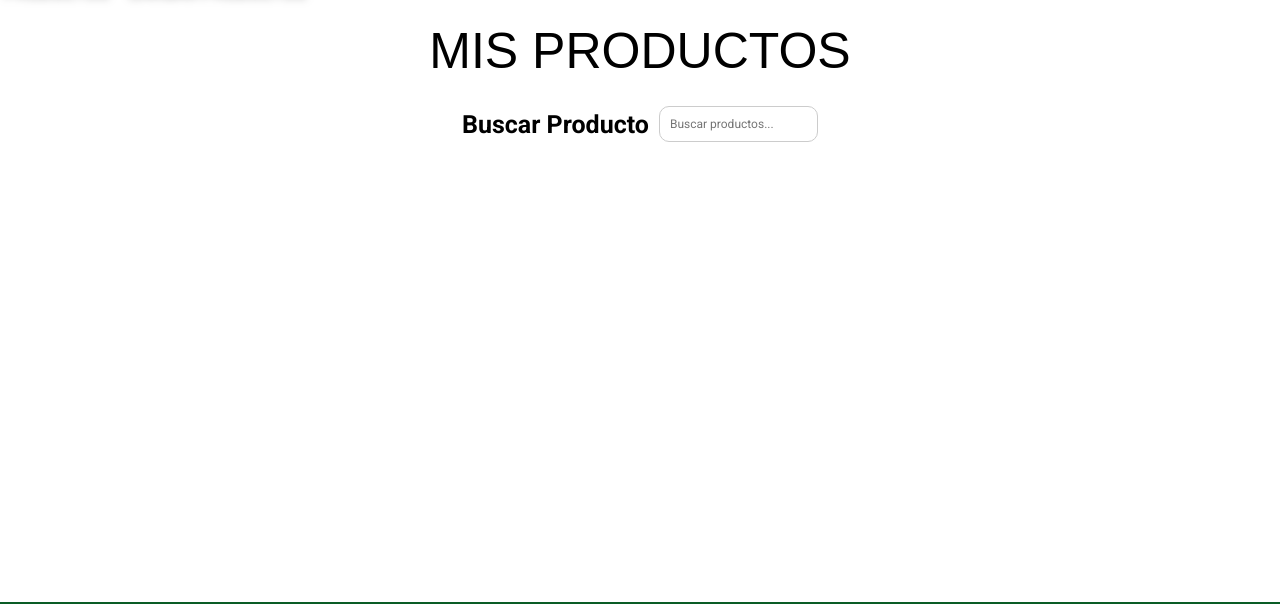
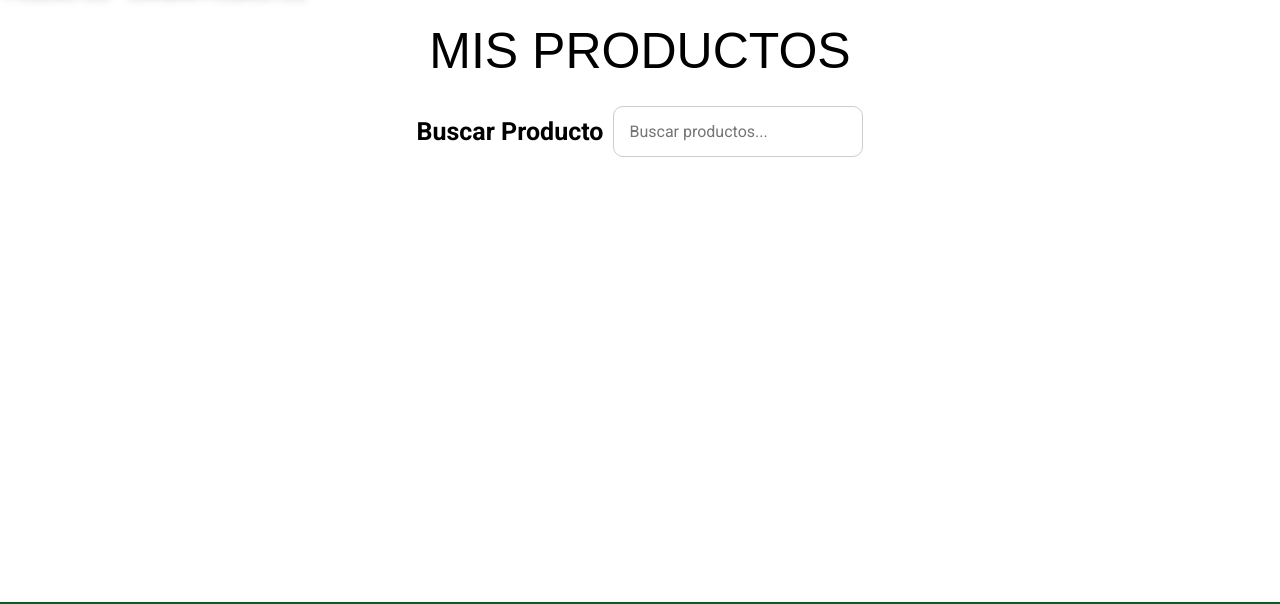
Before and after one commit to FraNkoRasia/Challenge--ALURAGEEK, a website with bundled scripts: page index.html in a window 1280 px wide. Shown: the part 101-705 px from the top of the page. Built offline with nearby package versions, Linux system fonts and the light colour scheme; no server answers; files whose address does not match are found by name; a web font is replaced by a local one.

Commit message:
algunos cambios de tamaño de fonts y largo de input

```diff
--- a/Css/style.css
+++ b/Css/style.css
@@ -405,10 +405,8 @@ h3 {
 
     .buscar input {
         padding: 0.8rem;
-    }
-
-    .campo-busqueda {
-        font-size: 1.6rem;
+        width: 20rem;
+        font-size: 1.5rem;
     }
 
     .no-productos {
@@ -459,7 +457,9 @@ h3 {
         }
 
         .buscar input {
-            padding: 1rem;
+            width: 25rem;
+            padding: 1.5rem;
+            font-size: 1.6rem;
         }
     }
 }
```
